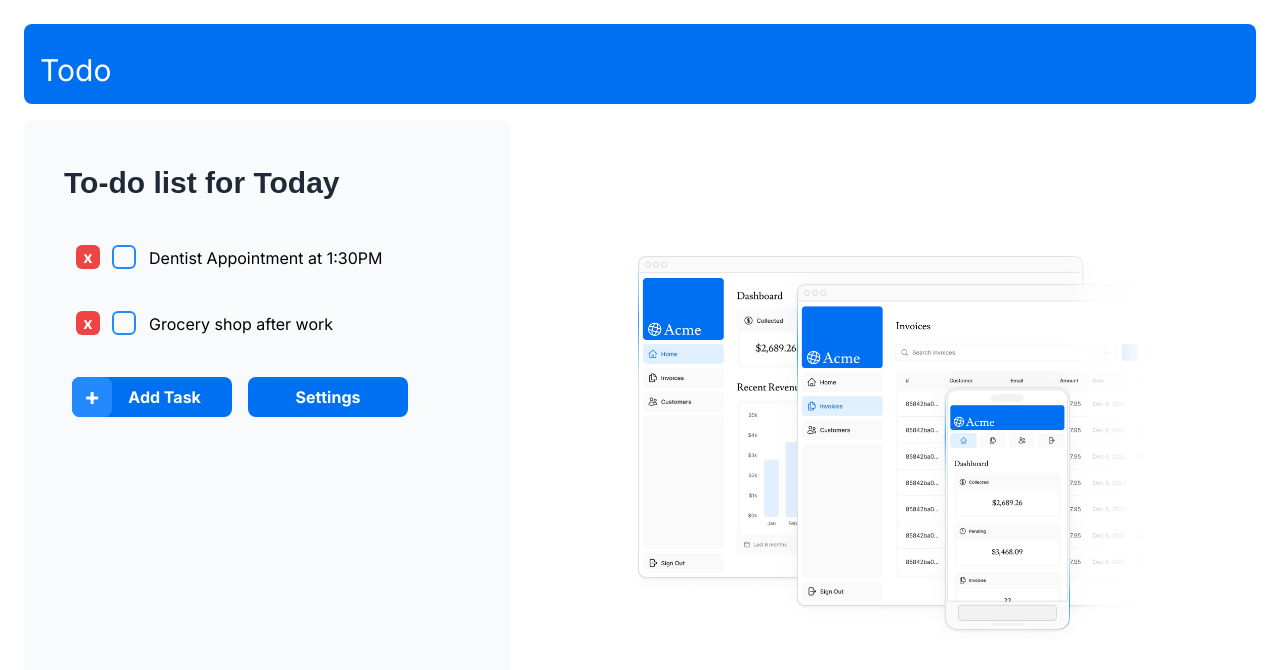
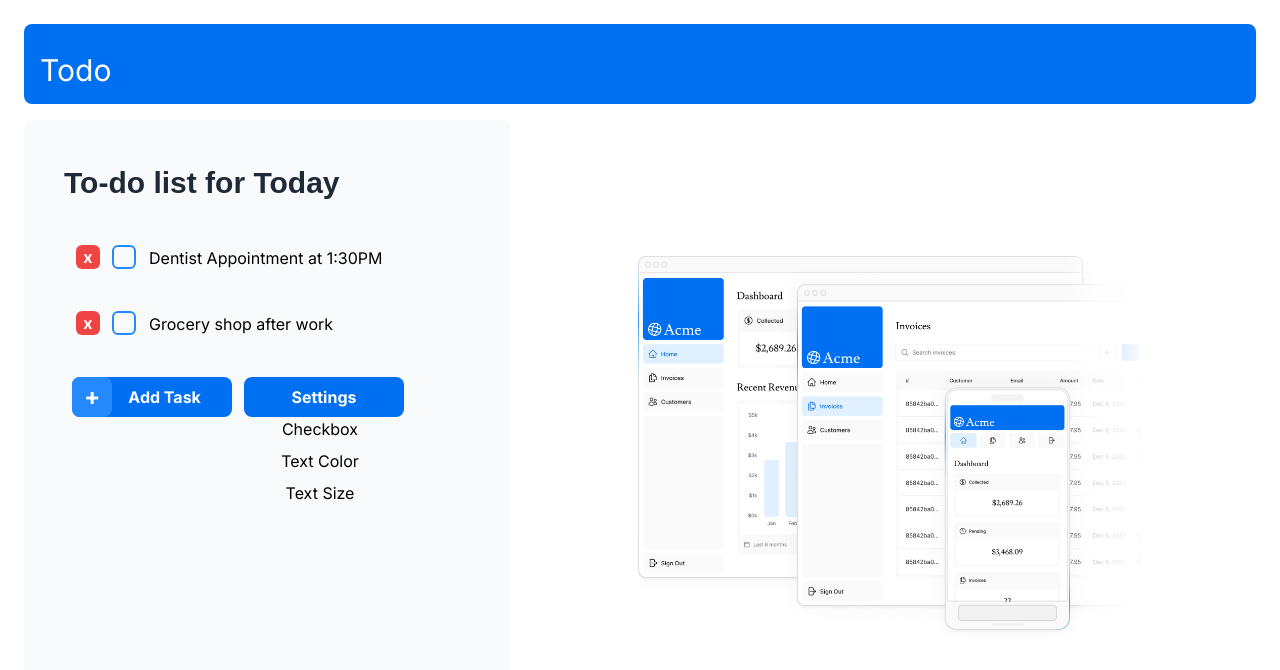
Before and after one commit to camillaxyc/todo, a Next.js app in the folder nextjs-dashboard/: page / in a window 1280 px wide. Shown: the top 670 px of the page. Built offline with nearby package versions, Linux system fonts and the light colour scheme; a web font is replaced by a local one.

Commit message:
adding drop down to settings

```diff
--- a/nextjs-dashboard/app/TodoList.tsx
+++ b/nextjs-dashboard/app/TodoList.tsx
@@ -18,7 +18,7 @@ export const ToDoList = () => {
     return (
       <button
         className={cn(
-          'flex w-40 flex-row items-center',
+          'flex h-10 w-40 flex-row items-center',
           'text-center font-bold text-white',
           'ml-2',
           'rounded-lg bg-blue-500',
@@ -55,9 +55,9 @@ export const ToDoList = () => {
           />
         </div>
       ))}
-      <div className={cn('flex', 'gap-2')}>
+      <div className={cn('flex shrink-0 flex-row', 'gap-2')}>
         <AddListInput />
-        <SettingButton />
+        <Settings />
       </div>
     </ul>
   );
@@ -181,11 +181,12 @@ const CheckBox = () => {
   );
 };
 
-const SettingButton = () => {
+const Settings = () => {
   return (
+    <div className={cn('flex flex-col items-center justify-center', 'w-40')}>
       <button
         className={cn(
-        'flex h-10 w-40 flex-row items-center justify-center',
+          'shrink-2 flex h-10 w-40 flex-row items-center justify-center',
           'text-center font-bold text-white',
           'ml-2',
           'rounded-lg bg-blue-500',
@@ -194,5 +195,40 @@ const SettingButton = () => {
       >
         <span className={cn('')}>Settings</span>
       </button>
+      <div
+        className={cn(
+          'flex flex-col items-center justify-center',
+          'w-40 gap-2',
+        )}
+      >
+        <a
+          className={cn(
+            'flex flex-col items-center justify-center',
+            'w-40 gap-2',
+          )}
+          href="#"
+        >
+          Checkbox
+        </a>
+        <a
+          className={cn(
+            'flex flex-col items-center justify-center',
+            'w-40 gap-2',
+          )}
+          href="#"
+        >
+          Text Color
+        </a>
+        <a
+          className={cn(
+            'flex flex-col items-center justify-center',
+            'w-40 gap-2',
+          )}
+          href="#"
+        >
+          Text Size
+        </a>
+      </div>
+    </div>
   );
 };
```
Lines whose indentation alone changed are shown as unchanged.
